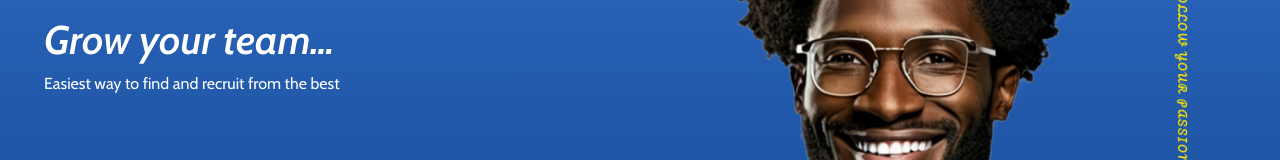
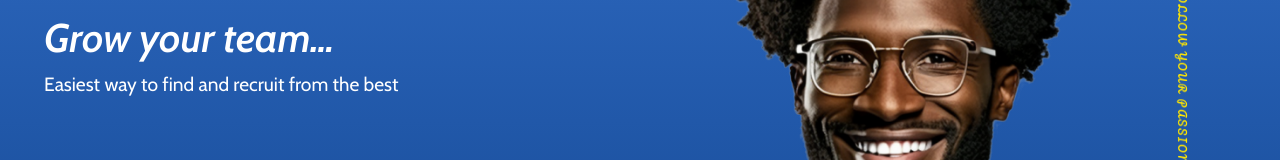
Before and after one commit to sweMojtaba/urSearchFrontEnd, a React (Create React App) app: page /welcome in a window 1280 px wide. Shown: the part 364-524 px from the top of the page. Built offline with nearby package versions, Linux system fonts and the light colour scheme.

Commit message:
memo SlideButtons

```diff
--- a/src/components/Welcome/Slide.jsx
+++ b/src/components/Welcome/Slide.jsx
@@ -1,41 +1,22 @@
-import React, { useEffect, useState } from "react";
+import React from "react";
 
 import "./styles.scss";
 
-import slideButton from "../../assets/slideButton.png";
+import SlideButtons from "./SlideButtons";
 
 function Slide(props) {
-    const [activeTags, setActiveTags] = useState(["", "", "", ""]);
-
-    useEffect(() => {
-        setActiveTags(() => {
-            const newActiveTags = ["", "", "", ""];
-            newActiveTags[props.activeIndex] = "active";
-            return newActiveTags;
-        })
-    }, [props.activeIndex])
-
-
-    // To-do: memo SlideButtons
-    const SlideButtons = () => {
-        const nums = [0,1,2,3];
-        const Buttons = nums.map((num) => {
-            return <img
-            onClick={props["goToSlide"+(num+1)]}
-            src={slideButton}
-            alt={"Go to slide "+(num+1)}
-            className={activeTags[num]}
-            key={num}
-            />
-        })
-        return Buttons;
-    }
 
     return <div id="slide" style={{ backgroundImage: `url(${props.img})` }}>
         <h1 className="slogan">{props.slogan}</h1>
         <p className="text">{props.text}</p>
         <div id="slideButtons">
-            <SlideButtons/>
+            <SlideButtons
+                activeIndex={props.activeIndex}
+                goToSlide1={props.goToSlide1}
+                goToSlide2={props.goToSlide2}
+                goToSlide3={props.goToSlide3}
+                goToSlide4={props.goToSlide4}
+            />
         </div>
     </div>
 }
--- /dev/null
+++ b/src/components/Welcome/SlideButtons.jsx
@@ -0,0 +1,39 @@
+import React, { memo, useEffect, useState } from "react";
+
+import "./styles.scss";
+
+import slideButton from "../../assets/slideButton.png";
+
+function SlideButtons(props) {
+    const [nums, setNums] = useState([0, 1, 2, 3]);
+    const [activeTags, setActiveTags] = useState(["", "", "", ""]);
+
+    useEffect(() => {
+        setActiveTags(() => {
+            const newActiveTags = ["", "", "", ""];
+            newActiveTags[props.activeIndex] = "active";
+            return newActiveTags;
+        })
+    }, [props.activeIndex])
+
+    const handleClick = (num) => {
+        props["goToSlide" + (num + 1)]();
+        console.log(`Just went to slide ${num+1}`);
+    }
+
+    return nums.map((num) => {
+        return <a
+            key={num}
+            href={`#slide${num + 1}`}
+        >
+            <img
+                onClick={() => handleClick(num)}
+                src={slideButton}
+                alt={"Go to slide " + (num + 1)}
+                className={activeTags[num]}
+            />
+        </a>
+    })
+}
+
+export default memo(SlideButtons);
--- a/src/components/Welcome/Welcome.jsx
+++ b/src/components/Welcome/Welcome.jsx
@@ -1,4 +1,4 @@
-import React, { useEffect, useState } from "react";
+import React, { useCallback, useEffect, useState } from "react";
 import Header from "./Header";
 import { Container } from "react-bootstrap";
 import Slide from "./Slide";
@@ -43,6 +43,19 @@ function Welcome() {
         return () => clearInterval(interval);
     }, []);
 
+    const goToSlide1 = useCallback(() => {
+        setActiveIndex(0);
+    }, []);
+    const goToSlide2 = useCallback(() => {
+        setActiveIndex(1);
+    }, []);
+    const goToSlide3 = useCallback(() => {
+        setActiveIndex(2);
+    }, []);
+    const goToSlide4 = useCallback(() => {
+        setActiveIndex(3);
+    }, []);
+
     return <>
     <Header/>
     <div className="main">
@@ -52,6 +65,10 @@ function Welcome() {
                 slogan={slidesInfo[activeIndex].slogan}
                 text={slidesInfo[activeIndex].text}
                 activeIndex={activeIndex}
+                goToSlide1={goToSlide1}
+                goToSlide2={goToSlide2}
+                goToSlide3={goToSlide3}
+                goToSlide4={goToSlide4}
             />
         </Container>
     </div>
--- a/src/components/Welcome/styles.scss
+++ b/src/components/Welcome/styles.scss
@@ -15,11 +15,11 @@
     height: 2em;
 }
 
-#slideButtons > img.active {
+#slideButtons > a > img.active {
     height: 80%;
 }
 
-#slideButtons > img {
+#slideButtons > a > img {
     height: 50%;
     margin: 0 0.3em;
 }
--- a/src/shared.scss
+++ b/src/shared.scss
@@ -10,6 +10,7 @@
 }
 
 .text {
+    font-size: 1.2em;
     font-weight: 400;
 }
 
```
